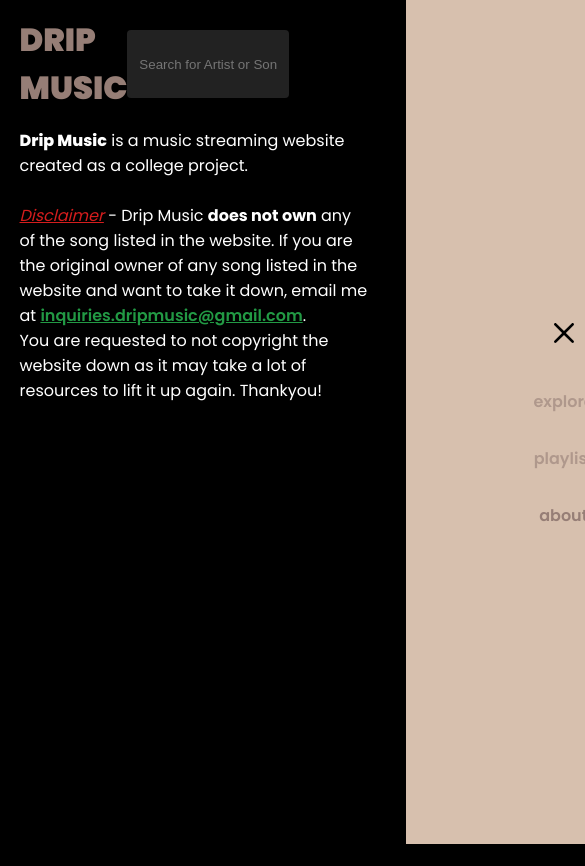
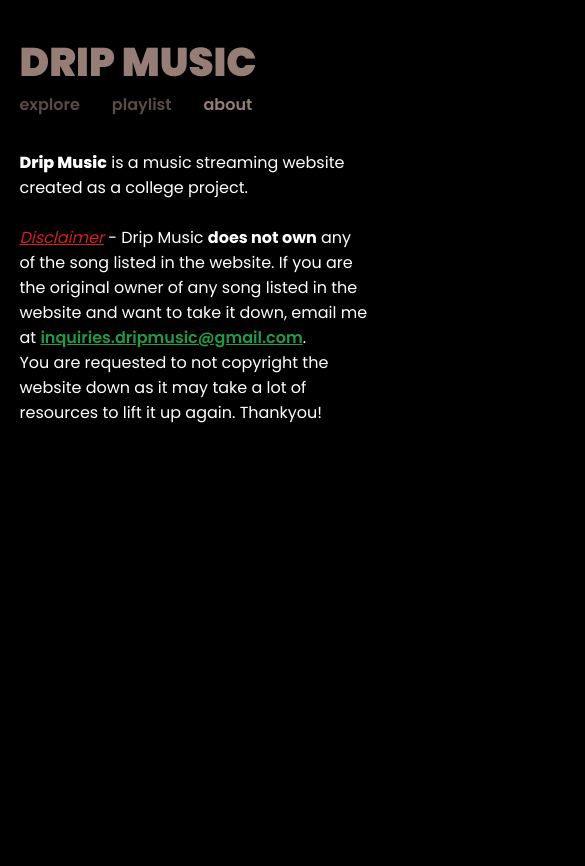
Before and after one commit to pandacover/streamMusic, a React (Vite) app: page /about in a window 390 px wide. Shown: the top 866 px of the page, 585 px wide, since content can reach past the window. Before the commit the page ends 844 px from the top, so only its background shows below. Built offline with nearby package versions, Linux system fonts and the light colour scheme.

Commit message:
navbar ui updated | search option added to playlists

```diff
--- a/src/components/explore/explore.module.scss
+++ b/src/components/explore/explore.module.scss
@@ -1,5 +1,6 @@
 .container {
 	width: 90%;
+	height: 100%;
 	margin: 0 auto;
 	max-width: 1360px;
 	position: relative;
@@ -22,6 +23,7 @@
 
 .exploreContainer {
 	gap: 2em;
+	height: 100%;
 	width: 100%;
 	display: grid;
 	padding: 2em 0em;
--- a/src/components/layout/index.tsx
+++ b/src/components/layout/index.tsx
@@ -1,5 +1,4 @@
 import Navbar from "./navbar";
-import Play from "../play";
 import { AudioContext, PlaylistContext, SearchContext } from "../../lib";
 import { useState } from "react";
 import { useLocation } from "react-router-dom";
@@ -29,9 +28,13 @@ const Layout = ({ children }: PropsType) => {
 				<SearchContext.Provider value={{ searchParams, setSearchParams }}>
 					<Navbar />
 					<main
-						style={{ position: "relative", minHeight: "calc(100vh - 8em)" }}
+						style={{
+							position: "relative",
+							height: "calc(100vh - 8em)",
+							minHeight: "calc(100vh - 8em)",
+						}}
 					>
-						<div>{children}</div>
+						{children}
 						{/* {currentLocation.pathname !== "/about" && <Play />} */}
 					</main>
 				</SearchContext.Provider>
--- a/src/components/layout/navbar/index.tsx
+++ b/src/components/layout/navbar/index.tsx
@@ -1,25 +1,31 @@
 import styles from "./navbar.module.scss";
 import { NavbarItems } from "./navbar-items";
 import { ActiveLink, SearchContext } from "../../../lib";
-import {
-	CgMenuMotion as MenuIconOpen,
-	CgClose as MenuIconClose,
-} from "react-icons/cg";
-import { useState, useContext } from "react";
+import { useContext } from "react";
+import { useLocation } from "react-router-dom";
 
 const Navbar = () => {
-	const [isMenuOpen, setIsMenuOpen] = useState(false);
-	const toggleMenu = (e: React.MouseEvent<HTMLButtonElement, MouseEvent>) => {
-		e.preventDefault();
-		setIsMenuOpen(!isMenuOpen);
-	};
 	const { setSearchParams } = useContext(SearchContext);
+	const currentLocation = useLocation();
 
 	return (
-		<header className={styles.container}>
+		<header className={styles.header}>
+			<div className={styles.container}>
+				<div className={styles.navbarContainer}>
 					<div className={styles.brandContainer}>
 						<span>Drip Music</span>
 					</div>
+					<nav className={styles.navContainer}>
+						<ul className={styles.navbar}>
+							{NavbarItems.map(({ id, name, href }) => (
+								<li key={id}>
+									<ActiveLink href={href}>{name}</ActiveLink>
+								</li>
+							))}
+						</ul>
+					</nav>
+				</div>
+				{currentLocation.pathname !== "/about" && (
 					<div className={styles.searchContainer}>
 						<input
 							type='text'
@@ -27,27 +33,8 @@ const Navbar = () => {
 							onChange={(e) => setSearchParams(e.currentTarget.value)}
 						/>
 					</div>
-			<div className={styles.menuOpen}>
-				<button onClick={(e) => toggleMenu(e)}>
-					<MenuIconOpen />
-				</button>
+				)}
 			</div>
-			<nav
-				className={`${styles.navContainer} ${styles[isMenuOpen.toString()]}`}
-			>
-				<ul className={styles.navbar}>
-					<li className={styles.menuClose}>
-						<button onClick={(e) => toggleMenu(e)}>
-							<MenuIconClose />
-						</button>
-					</li>
-					{NavbarItems.map(({ id, name, href }) => (
-						<li key={id}>
-							<ActiveLink href={href}>{name}</ActiveLink>
-						</li>
-					))}
-				</ul>
-			</nav>
 		</header>
 	);
 };
--- a/src/components/layout/navbar/navbar.module.scss
+++ b/src/components/layout/navbar/navbar.module.scss
@@ -18,93 +18,60 @@ button {
 	cursor: pointer;
 }
 
+.header {
+	height: 150px;
+	padding: 2em 0;
+	margin: 0 auto;
+	min-width: 100%;
+	max-width: 1360px;
+	position: relative;
+}
+
 .container {
 	width: 90%;
-	height: 4em;
-	display: grid;
-	margin: 2em auto;
-	position: relative;
-	place-content: center;
-	grid-template-columns: 1fr 2fr 1fr;
-	grid-template-areas: "brand search navbar";
+	height: 100%;
+	display: flex;
+	margin: 0 auto;
+}
+
+.navbarContainer,
+.searchContainer {
+	flex: 1;
+	height: 100%;
 }
 
 .brandContainer {
-	height: 100%;
 	display: flex;
-	font-size: 32px;
+	font-size: 40px;
 	font-weight: 900;
-	grid-area: "brand";
 	align-items: center;
 	color: $primary-color;
 	text-transform: uppercase;
 }
 
 .searchContainer {
-	height: 100%;
 	display: flex;
-	grid-area: "search";
 	align-items: center;
-
+	justify-content: end;
 	input[type="text"] {
-		width: 100%;
-		height: 70%;
+		width: 60%;
+		height: 60%;
 		border: none;
 		outline: none;
 		display: block;
-		padding: 2px 12px;
-		border-radius: 4px;
+		padding: 2px 16px;
+		border-radius: 25px;
 		color: $primarySearch;
-		background-color: #fff2;
+		background-color: #fff1;
 	}
 }
 
 .navContainer {
-	height: 100%;
-	grid-area: "navbar";
-
 	.navbar {
 		gap: 2em;
 		width: 100%;
 		display: flex;
 		height: inherit;
 		align-items: center;
-		justify-content: end;
 	}
 }
-
-.menuOpen,
-.menuClose {
-	display: none;
-}
-
-@media screen and (max-width: 538px) {
-	.menuOpen {
-		height: 100%;
-		display: flex;
-		align-items: center;
-	}
-	.navContainer {
-		top: -2em;
-		width: 90%;
-		right: -100%;
-		z-index: 999;
-		height: 100vh;
-		position: absolute;
-		background: $primaryLight;
-		transition: all 150ms linear 0s;
-
-		.navbar {
-			flex-flow: column;
-			justify-content: center;
-		}
-
-		.menuClose {
-			display: block;
-		}
-	}
-
-	.navContainer.true {
-		right: -2em;
-	}
-}
--- a/src/components/playlist/index.tsx
+++ b/src/components/playlist/index.tsx
@@ -1,15 +1,20 @@
 import Card from "../card";
 import React, { useContext, useState, useEffect } from "react";
-import { PlaylistContext } from "../../lib";
+import { PlaylistContext, SearchContext } from "../../lib";
 import styles from "./playlist.module.scss";
 
 const Playlist = () => {
 	const { playlist } = useContext(PlaylistContext);
+	const { searchParams } = useContext(SearchContext);
 	const [isPlaylistEmpty, setIsPlaylistEmpty] = useState(false);
+	const [searchRegex, setSearchRegex] = useState(new RegExp("\\w+"));
 
 	useEffect(() => {
 		setIsPlaylistEmpty(playlist.length <= 0);
-	}, [playlist]);
+		if (searchParams.length > 0)
+			setSearchRegex(new RegExp(searchParams.toString(), "i"));
+		else setSearchRegex(new RegExp("\\w+"));
+	}, [playlist, searchParams]);
 	console.log(playlist);
 	return (
 		<div className={styles.container}>
@@ -18,7 +23,10 @@ const Playlist = () => {
 			)}
 			<div className={styles.playlistContainer}>
 				{playlist.map((song) => (
-					<Card song={song} key={song.id} />
+					<React.Fragment key={song.id}>
+						{(song.title.match(searchRegex) ||
+							song.artist.match(searchRegex)) && <Card song={song} />}
+					</React.Fragment>
 				))}
 			</div>
 		</div>
```
Lines whose indentation alone changed are shown as unchanged.
